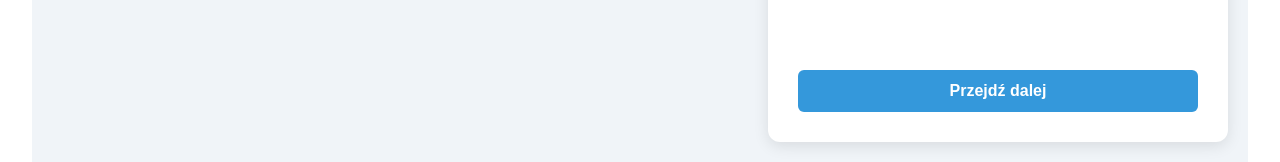
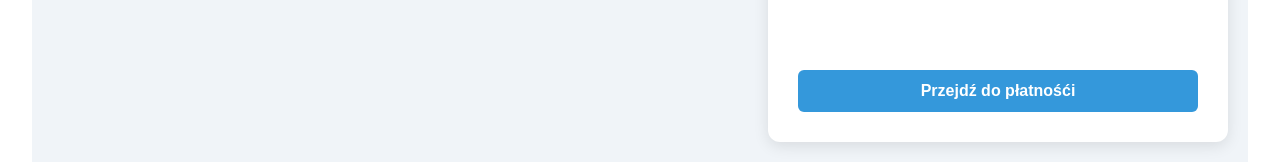
Before and after one commit to Szymu5/MichalowskiGutowski, a React (Vite) app: page / in a window 1280 px wide. Shown: the part 653-815 px from the top of the page. Built offline with nearby package versions, Linux system fonts and the light colour scheme.

Commit message:
Dodanie nowego pliku

```diff
--- a/src/App.tsx
+++ b/src/App.tsx
@@ -1,15 +1,16 @@
 import './App.css'
 import {type ChangeEvent, type FormEvent, useState} from "react";
 
+
+
 function App() {
-
     // Gutku drogi Tutaj nie rozumiem w 100% ale tak jest na stronie Pana Sazeda
     function handleInputChange(e: ChangeEvent<HTMLInputElement | HTMLSelectElement>) {
         console.log("Zmiana w polu:", e.target.name);
         console.log("Wartość:", e.target.value);
     }
 
-    // --- STANY ---
+    // --- Consty ---
     const [imie, setImie] = useState("");
     const [sprzet, setSprzet] = useState("kajak");
     const [godziny, setGodziny] = useState(1);
@@ -19,8 +20,6 @@ function App() {
     function handleSubmit(e: FormEvent<HTMLFormElement>) {
         e.preventDefault();
 
-        //Chyba coś zespułemXDDD
-        //Jednak Działa
 
         let stawka = 0;
         if (sprzet === 'kajak') stawka = 20;
@@ -116,7 +115,7 @@ function App() {
                 </label>
 
                 <br /><br />
-                <button type="submit">Przejdź dalej</button>
+                <button type="submit">Przejdź do płatnośći</button>
             </form>
         </div>
     )
@@ -124,4 +123,7 @@ function App() {
 
 //Chyba coś zespułemXDDD
 //Jednak Działa
+//Do poprawy:
+//Zamiast Alertu blok
+//Opcja płatnośći
 export default App
```
Also changed, not shown: src/Payment.tsx (added).
